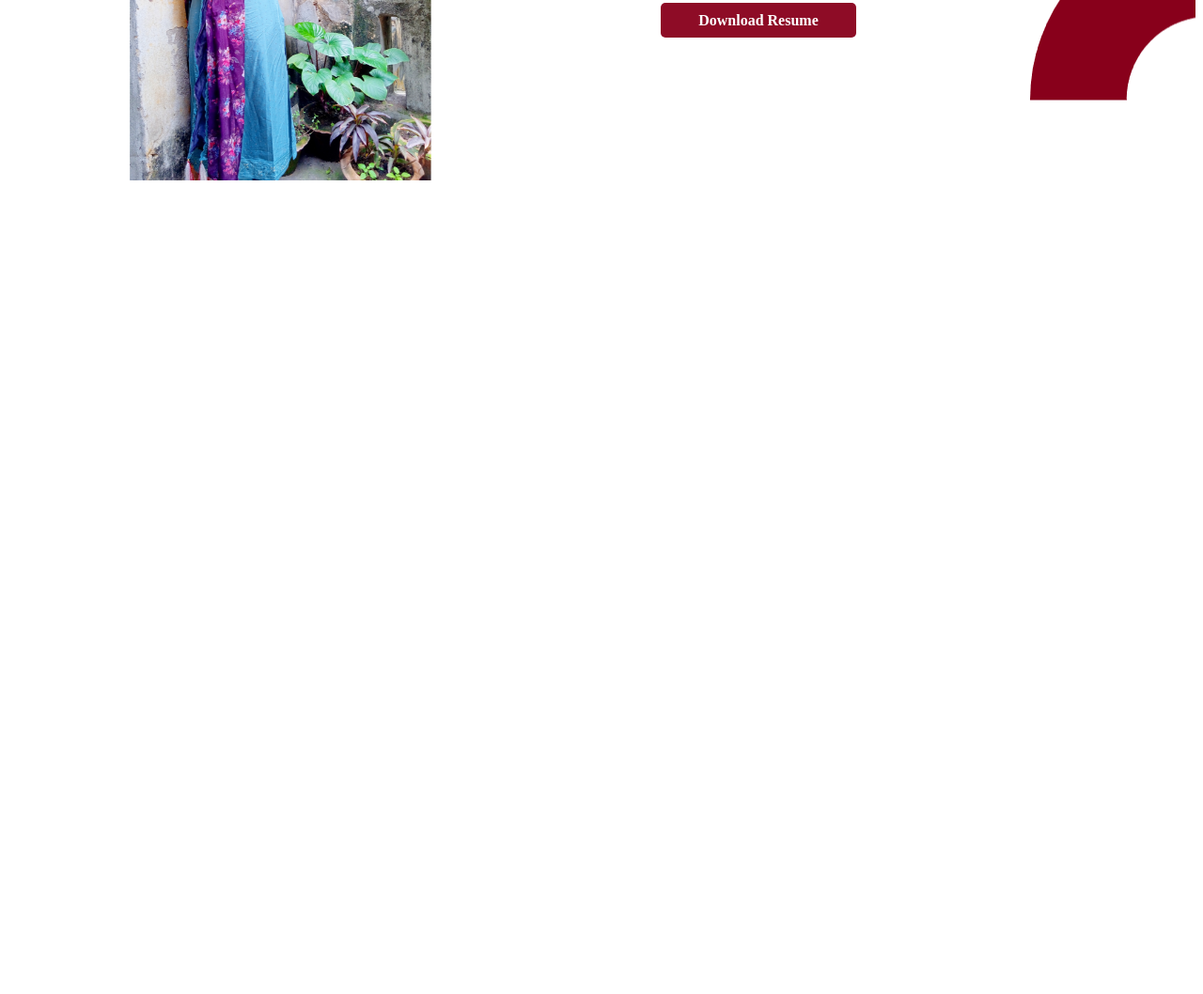
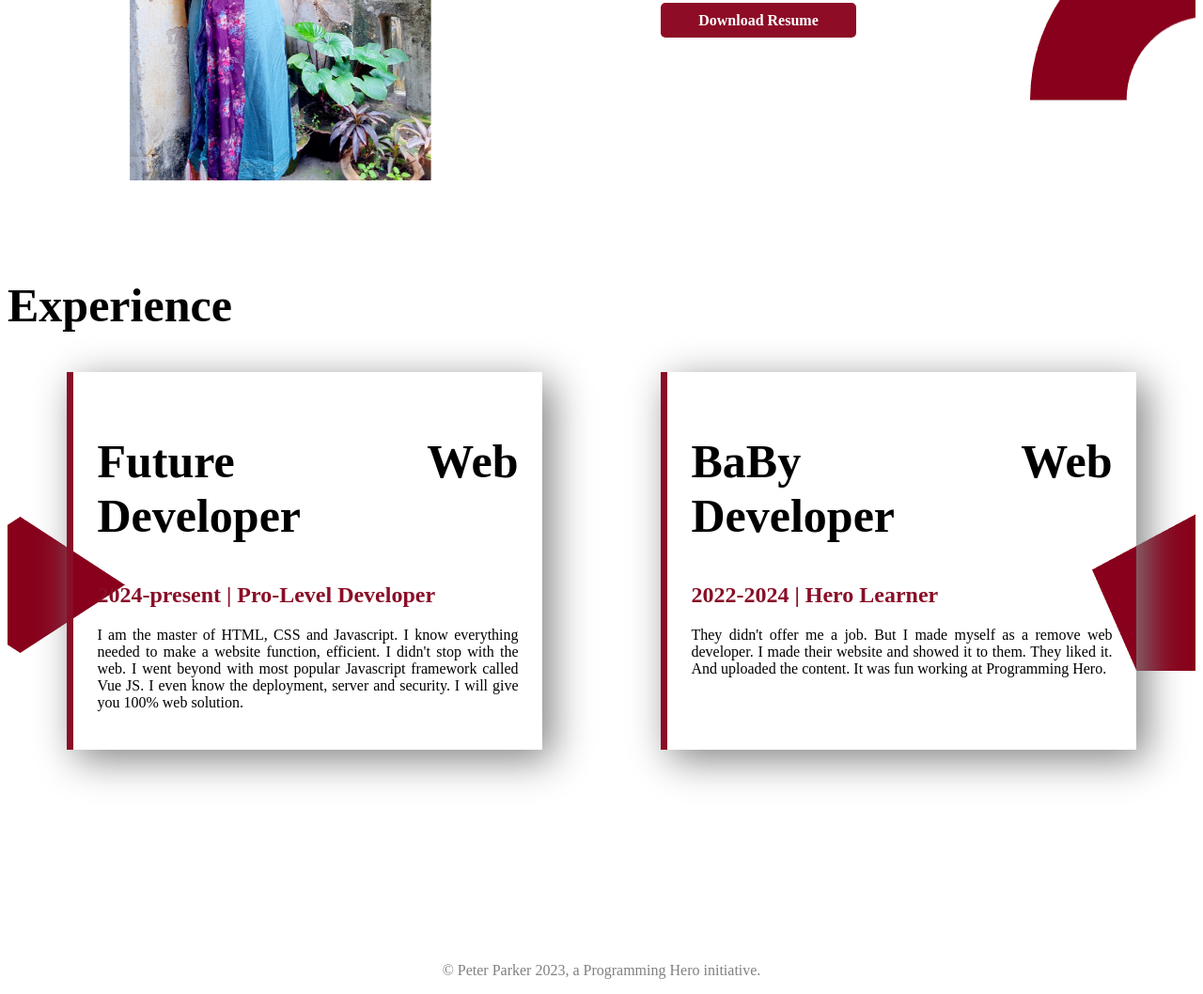
Before and after one commit to Sajia09/developer-portfolio, a plain HTML site: page index.html in a window 1280 px wide. Shown: the part 830-1888 px from the top of the page at 94% size. Before the commit the page ends 1126 px from the top, so only its background shows below. Drawn offline with Linux system fonts and the light colour scheme; a web font is replaced by a local one.

Commit message:
style completed

```diff
--- a/index.html
+++ b/index.html
@@ -13,7 +13,7 @@
 </head>
 
 <body>
-    <section class="top-banner">
+    <section class="top-banner flexible">
         <div class= "half-width">
             <h1>Welcome To</h1>
             <h1><span class="scolor">SAJIA's</span> World!!</h1>
@@ -26,7 +26,7 @@
             <img src="MyPics/1656874798725.jpg">
         </div>
     </section>
-    <section class="dream">
+    <section class="dream flexible">
         <div class="half-width">
             <img src="/MyPics/1656874798897.jpg" alt="">
         </div>
@@ -37,6 +37,28 @@
             <a class="link-button" target="_blank" href="">Download Resume</a>
         </div>
     </section>
+
+    <section class="experience">
+        <h1>Experience</h1>
+        <div class="flexible">
+            <div class="experience-item">
+                <h1>Future Web Developer</h1>
+                <h2 class="scolor">2024-present | Pro-Level Developer</h2>
+                <p>
+                    I am the master of HTML, CSS and Javascript. I know everything needed to make a website function, efficient. I didn't stop with the web. I went beyond with most popular Javascript framework called Vue JS. I even know the deployment, server and security. I will give you 100% web solution.
+                </p>
+            </div>
+            <div class="experience-item">
+                <h1>BaBy Web Developer</h1>
+                <h2 class="scolor">2022-2024 | Hero Learner</h2>
+                <p>
+                    They didn't offer me a job. But I made myself as a remove web developer. I made their website and showed it to them. They liked it. And uploaded the content. It was fun working at Programming Hero.
+                </p>
+            </div>
+        </div>
+    </section>
 </body>
-
+<footer>
+    <p>© Peter Parker 2023, a Programming Hero initiative.</p>
+</footer>
 </html>
--- a/style.css
+++ b/style.css
@@ -8,7 +8,7 @@ h1{
 .scolor{
     color: rgb(137, 14, 39);
 }
-section{
+.flexible{
     display: flex;
     margin-bottom: 100px;
 }
@@ -40,3 +40,23 @@ section{
 .para{
     padding-right: 100px;
 }
+.experience-item{
+    width:40%;
+    margin-left: 5%;
+    margin-right: 5%;
+    padding: 2%;
+    box-shadow: 10px 10px 40px gray;
+    border-left: 7px solid rgb(137, 14, 39);
+    margin-bottom: 10%;
+}
+.experience{
+    background-image: url(/MyPics/experience-background.png);
+    background-repeat: no-repeat;
+    background-position: left;
+    margin-top: 50px;
+
+}
+footer p{
+    text-align: center;
+    color: gray;
+}
```
Also changed, not shown: MyPics/experience-background.png (added).
